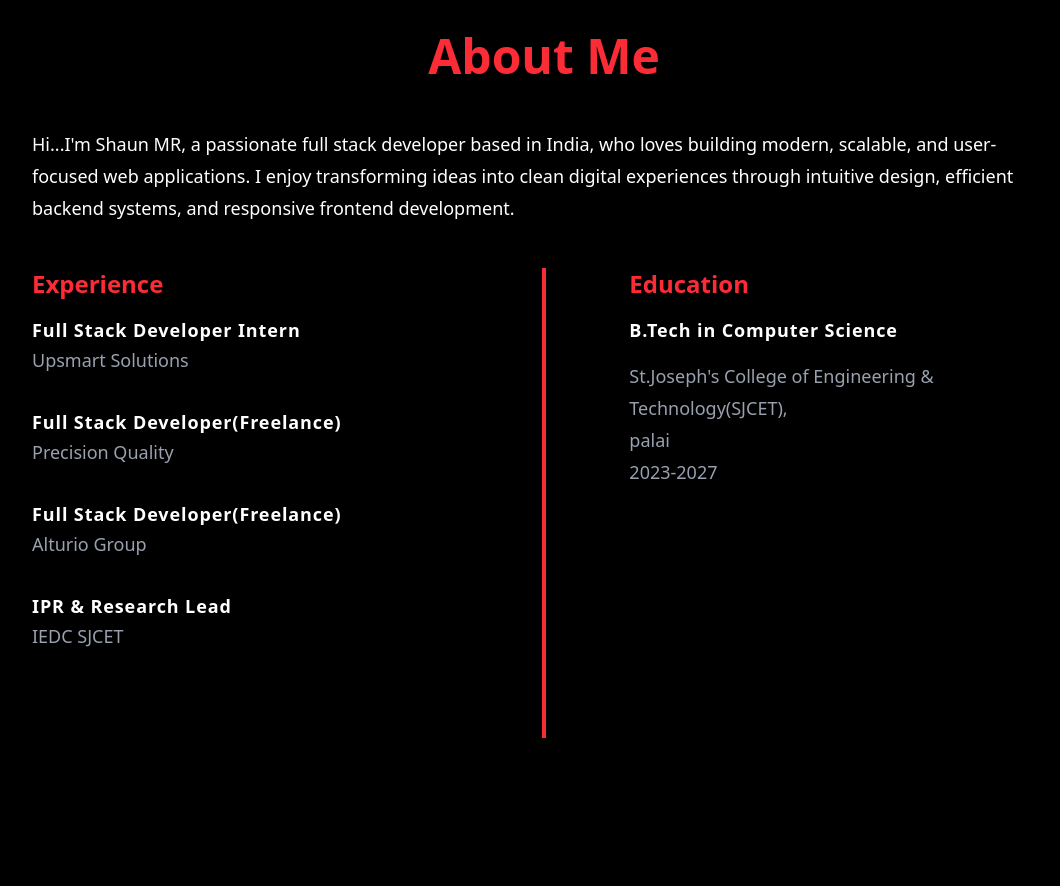
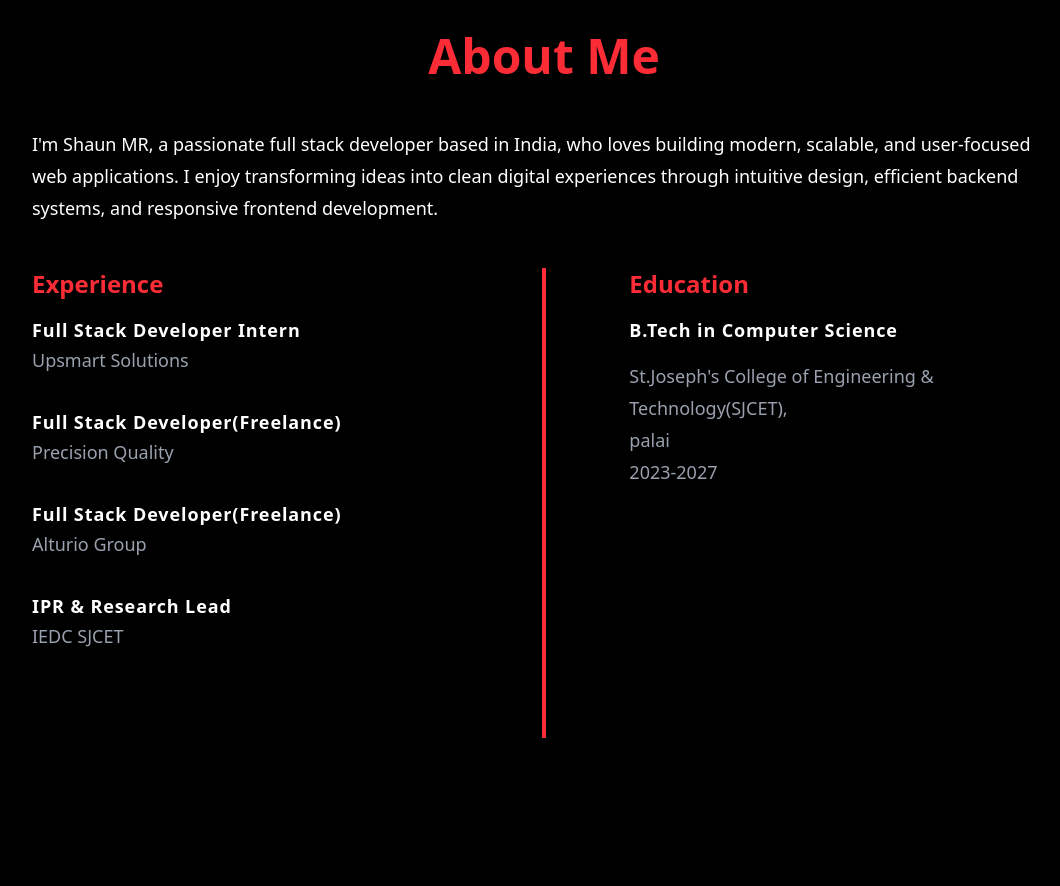
Before and after one commit to shaun099/Portfolio, a Next.js app: page / in a window 1280 px wide. Shown: the part 800-1686 px from the top of the page, without its empty margins (96-1156 px from the left). Built offline with nearby package versions, Linux system fonts and the light colour scheme.

Commit message:
fix:about text

```diff
--- a/src/components/about.tsx
+++ b/src/components/about.tsx
@@ -19,7 +19,7 @@ export default function About() {
       </div>
       <div>
         <div className="text-lg leading-8 font-extralight md:max-w-5xl mx-auto">
-         Hi...I&apos;m Shaun MR, a passionate full stack developer based in India, who loves building modern, scalable, and user-focused web applications. I enjoy transforming ideas into clean digital experiences through intuitive design, efficient backend systems, and responsive frontend development.
+         I&apos;m Shaun MR, a passionate full stack developer based in India, who loves building modern, scalable, and user-focused web applications. I enjoy transforming ideas into clean digital experiences through intuitive design, efficient backend systems, and responsive frontend development.
         </div>
         <div className="text-lg leading-8 font-extralight mt-4 flex flex-col md:flex-row md:gap-1 md:justify-center max-w-5xl gap-4 mx-auto pt-7">
           <div className="flex flex-col gap-4 md:w-5/12 ">
```
